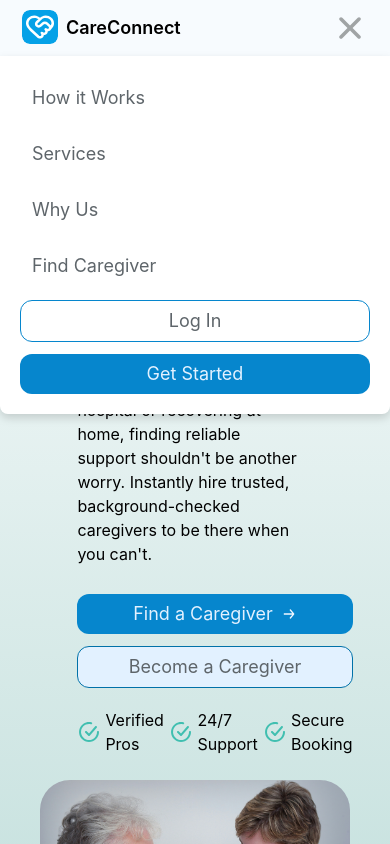
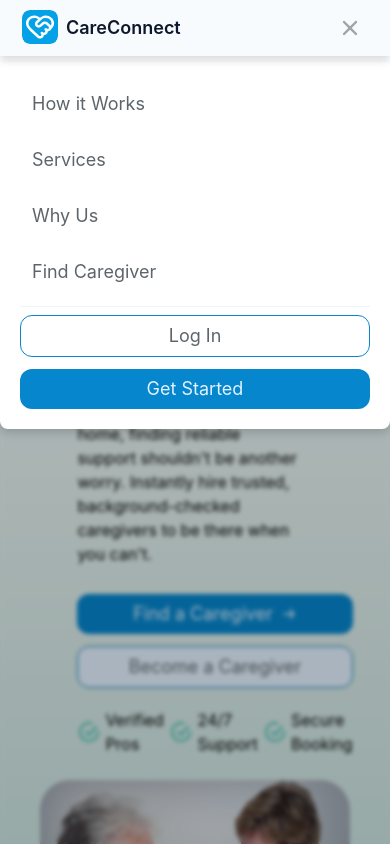
Before and after one commit to Tharushzzz/care-connect, a React (Vite) app in the folder frontend/: page / in a window 390 px wide. Both pictures are taken after a click on the button "Toggle navigation menu". Shown: the top 844 px of the page. Built offline with nearby package versions, Linux system fonts and the light colour scheme.

Commit message:
fix mobile menu bar close

```diff
--- a/frontend/src/components/Header/Header.tsx
+++ b/frontend/src/components/Header/Header.tsx
@@ -1,13 +1,61 @@
 import React from 'react'
 import logo from '../../assets/logo/Logo.svg';
-import { Link, useNavigate } from 'react-router-dom';
+import { Link, useNavigate, useLocation } from 'react-router-dom';
 
 
 function Header() {
-  const [expanded, setExpanded] = React.useState(true);
+  const [isMenuOpen, setIsMenuOpen] = React.useState(false);
+  const headerRef = React.useRef<HTMLElement>(null);
   const navigate = useNavigate();
+  const location = useLocation();
+
+  const closeMenu = () => setIsMenuOpen(false);
+
+  // Close menu on route change
+  React.useEffect(() => {
+    closeMenu();
+  }, [location.pathname]);
+
+  // Close menu on outside click and Escape key
+  React.useEffect(() => {
+    const handleClickOutside = (event: MouseEvent | TouchEvent) => {
+      if (headerRef.current && !headerRef.current.contains(event.target as Node)) {
+        closeMenu();
+      }
+    };
+
+    const handleKeyDown = (event: KeyboardEvent) => {
+      if (event.key === 'Escape') {
+        closeMenu();
+      }
+    };
+
+    if (isMenuOpen) {
+      document.addEventListener('mousedown', handleClickOutside);
+      document.addEventListener('touchstart', handleClickOutside);
+      window.addEventListener('keydown', handleKeyDown);
+    }
+
+    return () => {
+      document.removeEventListener('mousedown', handleClickOutside);
+      document.removeEventListener('touchstart', handleClickOutside);
+      window.removeEventListener('keydown', handleKeyDown);
+    };
+  }, [isMenuOpen]);
+
+  // Close menu on screen resize to desktop
+  React.useEffect(() => {
+    const handleResize = () => {
+      if (window.innerWidth >= 1024) {
+        closeMenu();
+      }
+    };
+    window.addEventListener('resize', handleResize);
+    return () => window.removeEventListener('resize', handleResize);
+  }, []);
 
   const handleSectionClick = (sectionId: string) => {
+    closeMenu();
     navigate('/');
 
     setTimeout(() => {
@@ -17,23 +65,23 @@ function Header() {
       } else {
         window.scrollTo({ top: 0, behavior: 'smooth' });
       }
-    }, 50);
+    }, 100);
   };
 
   return (
-    <header className='sticky top-0 z-20 h-15.5'>
-        <nav className="flex bg-[#F7FBFE] p-2.5 items-center justify-between drop-shadow-lg">
-            <a href={'/'} className="flex items-center gap-2 pl-3">
+    <header ref={headerRef} className='sticky top-0 z-30 h-15.5'>
+        <nav className="flex bg-[#F7FBFE] p-2.5 items-center justify-between drop-shadow-lg relative z-30">
+            <Link to={'/'} onClick={closeMenu} className="flex items-center gap-2 pl-3">
                 <div className="w-9 h-9">
                     <img src={logo} alt="Logo" className="rounded-lg" />
                 </div>
-                <div className="text-lg font-semibold select-none">
+                <div className="text-lg font-semibold select-none text-[#0D182B]">
                   CareConnect
                 </div>
-            </a>
+            </Link>
 
             {/* desktop menu */}
-              <div className=" items-center justify-center gap-10 text-lg select-none hidden lg:flex">
+              <div className="items-center justify-center gap-10 text-lg select-none hidden lg:flex">
                 <button onClick={() => handleSectionClick('works')} className="group relative cursor-pointer text-black/75 transition-colors ease-in-out delay-100 hover:text-[#0686CD]">
                   How it Works
                   <span className="absolute left-0 -bottom-1 h-0.5 w-full origin-left scale-x-0 bg-[#0686CD] transition-transform duration-300 ease-out group-hover:scale-x-100"></span>
@@ -68,42 +116,71 @@ function Header() {
               </div>
 
             {/* menu icon */}
-            <button onClick={() => setExpanded(!expanded)} className="w-9 h-9 mr-3 sm:hidden">
-              {expanded ? (
-                <svg xmlns="http://www.w3.org/2000/svg" viewBox="0 0 640 640"><path fill="rgb(160, 164, 165)" d="M96 160C96 142.3 110.3 128 128 128L512 128C529.7 128 544 142.3 544 160C544 177.7 529.7 192 512 192L128 192C110.3 192 96 177.7 96 160zM96 320C96 302.3 110.3 288 128 288L512 288C529.7 288 544 302.3 544 320C544 337.7 529.7 352 512 352L128 352C110.3 352 96 337.7 96 320zM544 480C544 497.7 529.7 512 512 512L128 512C110.3 512 96 497.7 96 480C96 462.3 110.3 448 128 448L512 448C529.7 448 544 462.3 544 480z"/></svg>
+            <button
+              onClick={() => setIsMenuOpen(!isMenuOpen)}
+              className="w-9 h-9 mr-3 lg:hidden cursor-pointer flex items-center justify-center p-1 rounded-lg hover:bg-black/5 transition-colors"
+              aria-label="Toggle navigation menu"
+              aria-expanded={isMenuOpen}
+            >
+              {isMenuOpen ? (
+                <svg xmlns="http://www.w3.org/2000/svg" viewBox="0 0 640 640" className="w-6 h-6"><path fill="rgb(160, 164, 165)" d="M183.1 137.4C170.6 124.9 150.3 124.9 137.8 137.4C125.3 149.9 125.3 170.2 137.8 182.7L275.2 320L137.9 457.4C125.4 469.9 125.4 490.2 137.9 502.7C150.4 515.2 170.7 515.2 183.2 502.7L320.5 365.3L457.9 502.6C470.4 515.1 490.7 515.1 503.2 502.6C515.7 490.1 515.7 469.8 503.2 457.3L365.8 320L503.1 182.6C515.6 170.1 515.6 149.8 503.1 137.3C490.6 124.8 470.3 124.8 457.8 137.3L320.5 274.7L183.1 137.4z"/></svg>
               ) : (
-                <svg xmlns="http://www.w3.org/2000/svg" viewBox="0 0 640 640"><path fill="rgb(160, 164, 165)" d="M183.1 137.4C170.6 124.9 150.3 124.9 137.8 137.4C125.3 149.9 125.3 170.2 137.8 182.7L275.2 320L137.9 457.4C125.4 469.9 125.4 490.2 137.9 502.7C150.4 515.2 170.7 515.2 183.2 502.7L320.5 365.3L457.9 502.6C470.4 515.1 490.7 515.1 503.2 502.6C515.7 490.1 515.7 469.8 503.2 457.3L365.8 320L503.1 182.6C515.6 170.1 515.6 149.8 503.1 137.3C490.6 124.8 470.3 124.8 457.8 137.3L320.5 274.7L183.1 137.4z"/></svg>
+                <svg xmlns="http://www.w3.org/2000/svg" viewBox="0 0 640 640" className="w-6 h-6"><path fill="rgb(160, 164, 165)" d="M96 160C96 142.3 110.3 128 128 128L512 128C529.7 128 544 142.3 544 160C544 177.7 529.7 192 512 192L128 192C110.3 192 96 177.7 96 160zM96 320C96 302.3 110.3 288 128 288L512 288C529.7 288 544 302.3 544 320C544 337.7 529.7 352 512 352L128 352C110.3 352 96 337.7 96 320zM544 480C544 497.7 529.7 512 512 512L128 512C110.3 512 96 497.7 96 480C96 462.3 110.3 448 128 448L512 448C529.7 448 544 462.3 544 480z"/></svg>
               )}
             </button>
 
         </nav>
+
+        {/* backdrop overlay */}
+        <div
+          className={`fixed inset-0 top-15.5 bg-black/25 backdrop-blur-[2px] transition-opacity duration-300 lg:hidden ${
+            isMenuOpen ? 'opacity-100 pointer-events-auto' : 'opacity-0 pointer-events-none'
+          }`}
+          onClick={closeMenu}
+          aria-hidden="true"
+        />
+
         {/* mobile menu */}
         <div
           className={
-            `sm:hidden flex flex-col z-10 w-full items-start py-5 px-5 justify-center gap-3 text-lg text-[#5E656A] select-none bg-white absolute drop-shadow-lg rounded-bl-lg rounded-br-lg overflow-hidden transition-all ease-in-out duration-300` +
-            (expanded ? ' opacity-0 pointer-events-none' : ' opacity-100 pointer-events-auto')
+            `lg:hidden flex flex-col z-20 w-full items-start py-5 px-5 justify-center gap-3 text-lg text-[#5E656A] select-none bg-white absolute top-full left-0 drop-shadow-lg rounded-bl-lg rounded-br-lg overflow-hidden transition-all ease-in-out duration-300 ${
+              isMenuOpen ? 'opacity-100 pointer-events-auto' : 'opacity-0 pointer-events-none'
+            }`
           }
-          style={{maxHeight: expanded ? '0px' : '500px'}}
+          style={{maxHeight: isMenuOpen ? '500px' : '0px'}}
         >
 
-          <button onClick={() => handleSectionClick('works')} className="hover:bg-[#f9fafc] hover:rounded-lg w-full py-2 pl-3 text-left"> How it Works </button>
-          <button onClick={() => handleSectionClick('services')} className="hover:bg-[#f9fafc] hover:rounded-lg w-full py-2 pl-3 text-left"> Services </button>
-          <button onClick={() => handleSectionClick('why-us')} className="hover:bg-[#f9fafc] hover:rounded-lg w-full py-2 pl-3 text-left"> Why Us </button>
+          <button onClick={() => handleSectionClick('works')} className="hover:bg-[#f9fafc] hover:rounded-lg w-full py-2 pl-3 text-left cursor-pointer transition-colors"> How it Works </button>
+          <button onClick={() => handleSectionClick('services')} className="hover:bg-[#f9fafc] hover:rounded-lg w-full py-2 pl-3 text-left cursor-pointer transition-colors"> Services </button>
+          <button onClick={() => handleSectionClick('why-us')} className="hover:bg-[#f9fafc] hover:rounded-lg w-full py-2 pl-3 text-left cursor-pointer transition-colors"> Why Us </button>
           <Link
             to={'/find-caregivers'}
-            onClick={() => window.scrollTo({ top: 0, behavior: 'instant' as ScrollBehavior })}
-            className="hover:bg-[#f9fafc] hover:rounded-lg w-full py-2 pl-3"
+            onClick={() => {
+              closeMenu();
+              window.scrollTo({ top: 0, behavior: 'instant' as ScrollBehavior });
+            }}
+            className="hover:bg-[#f9fafc] hover:rounded-lg w-full py-2 pl-3 transition-colors"
           >
             Find Caregiver
           </Link>
 
-          <Link to="#login" className="bg-white border border-[#0686CD] w-full text-center p-1.5 px-4 rounded-xl text-[#5E656A] cursor-pointer text-lg hover:bg-[#B5D8EB] hover:text-[#0687cd] transition-colors ease-in-out">
-            Log In
-          </Link>
+          <div className="sm:hidden flex flex-col gap-3 w-full pt-2 border-t border-[#F0F4F8]">
+            <Link
+              to="#login"
+              onClick={closeMenu}
+              className="bg-white border border-[#0686CD] w-full text-center p-1.5 px-4 rounded-xl text-[#5E656A] cursor-pointer text-lg hover:bg-[#B5D8EB] hover:text-[#0687cd] transition-colors ease-in-out"
+            >
+              Log In
+            </Link>
 
-          <Link to="#get-started" className="bg-[#0686CD] w-full text-center p-1.5 px-4 rounded-xl text-[#E2F1FF] cursor-pointer text-lg hover:bg-[#0071A8] hover:shadow-lg transition-all ease-in-out delay-75">
-            Get Started
-          </Link>
+            <Link
+              to="#get-started"
+              onClick={closeMenu}
+              className="bg-[#0686CD] w-full text-center p-1.5 px-4 rounded-xl text-[#E2F1FF] cursor-pointer text-lg hover:bg-[#0071A8] hover:shadow-lg transition-all ease-in-out delay-75"
+            >
+              Get Started
+            </Link>
+          </div>
 
 
 
```
